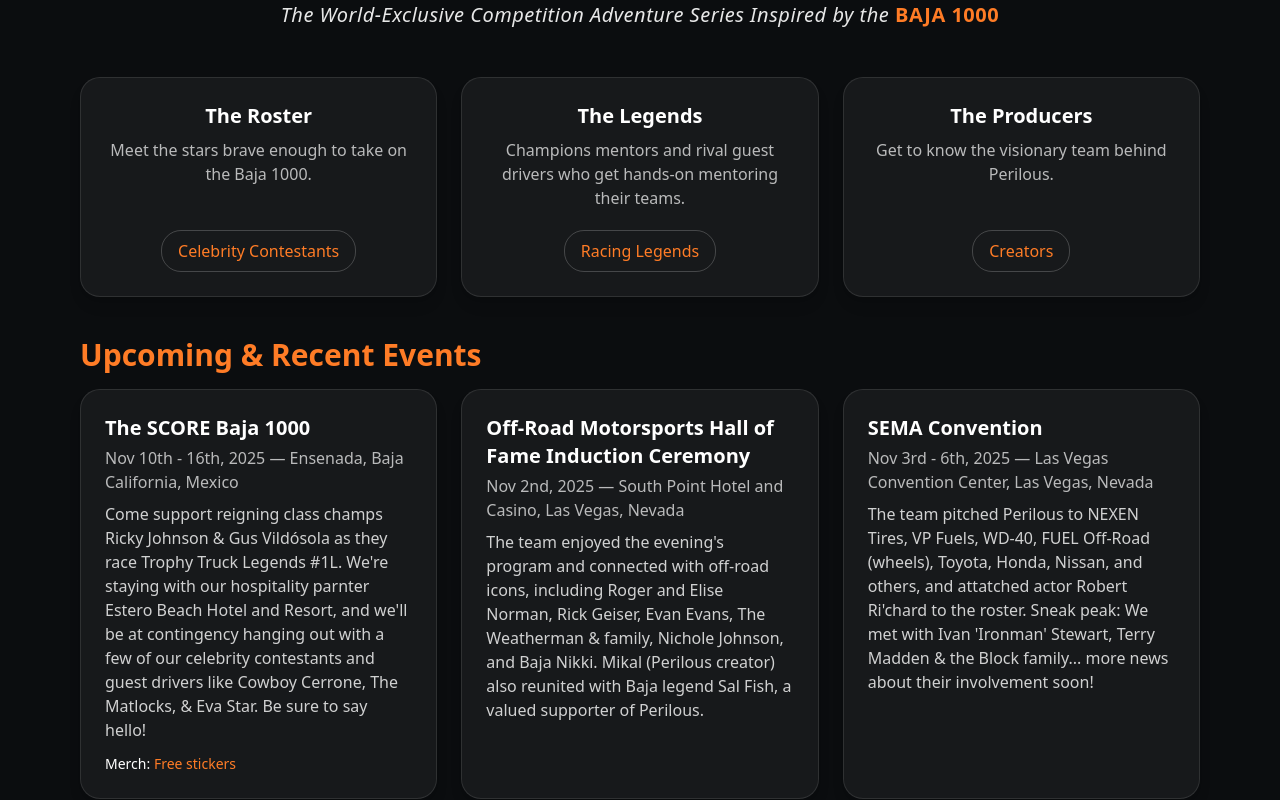
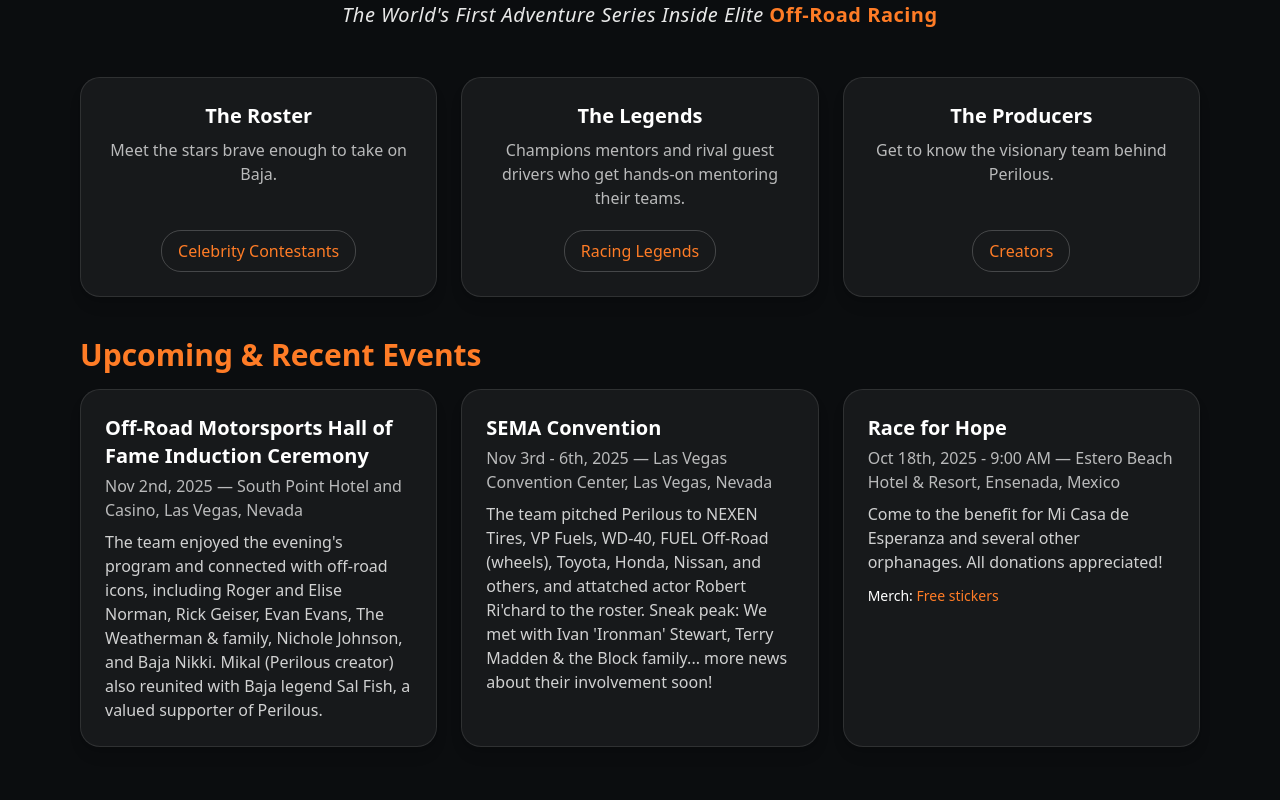
Before and after one commit to lkartvedt/LizardKingz, a Next.js app: page / in a window 1280 px wide. Shown: the part 820-1620 px from the top of the page. Built offline with nearby package versions, Linux system fonts and the light colour scheme.

Commit message:
SCORE removal changes

```diff
--- a/app/page.tsx
+++ b/app/page.tsx
@@ -80,7 +80,7 @@
           <video
             ref={videoRef}
             className="w-full h-full object-cover rounded-2xl"
-            src="https://hb6ybfjjgf6kkdcu.public.blob.vercel-storage.com/Teaser/perilous_trailer_v4.mov"
+            src="https://hb6ybfjjgf6kkdcu.public.blob.vercel-storage.com/Teaser/perilous_trailer_v5.mov"
             autoPlay
             muted={muted}          // controlled: we try sound-on first, fallback sets this true
             playsInline
@@ -146,8 +146,8 @@
       {/* Tagline */}
       <div className="text-center mt-4">
         <p className="text-lg md:text-xl text-white/90 italic tracking-wide">
-          The World-Exclusive Competition Adventure Series Inspired by the{' '}
-          <span className="text-brand font-semibold not-italic">BAJA&nbsp;1000</span>
+          The World's First Adventure Series Inside Elite{' '}
+          <span className="text-brand font-semibold not-italic">Off-Road&nbsp;Racing</span>
         </p>
       </div>
 
--- a/app/perilous/page.tsx
+++ b/app/perilous/page.tsx
@@ -36,9 +36,9 @@
         <div className="flex-1">
           <p className="text-white/100 max-w-2xl mt-2">
             <b>
-              Twelve celebrities compete to race in the world-famous SCORE BAJA 1000.
+              Twelve celebrities train to compete in the world's most famous off-road race.
               The final episode is a historic television first when they face off against each
-              other and the best in the business, at its most iconic race.
+              other and the best in the business, at its most iconic event.
             </b>
           </p>
           <p className="text-white/80 max-w-2xl mt-2">
@@ -67,15 +67,15 @@
               <h2 className="text-2xl font-semibold text-white/90 tracking-wide">Hosted By</h2>
               <h3 className="text-xl font-semibold text-white mt-1">Rat Sult</h3>
               <p className="text-white/70 mt-2 max-w-none">
-                Veteran off-road announcer, X Games gold medalist, Trophy Truck racer, and SCORE
-                personality, Rat Sult brings the heart of the desert to each episode guiding viewers
+                Veteran off-road announcer and X Games gold medalist, Rat Sult,
+                brings the heart of the desert to each episode guiding viewers
                 through the grit, speed, and spirit of <i>Perilous</i>.
               </p>
             </div>
 
             <Image
-              src="https://hb6ybfjjgf6kkdcu.public.blob.vercel-storage.com/Headshots/Talent/rat_sult_v2.png"
-              alt="Rat Sult"
+              src="https://hb6ybfjjgf6kkdcu.public.blob.vercel-storage.com/Headshots/Talent/rat_sult_v3.png"
+              alt="Rat Sult's headshot"
               width={200}
               height={200}
               className="rounded-full border border-white/20 shadow-lg flex-shrink-0"
--- a/data/events.json
+++ b/data/events.json
@@ -1,11 +1,4 @@
 [
-  {
-    "title": "The SCORE Baja 1000",
-    "date": "Nov 10th - 16th, 2025",
-    "location": "Ensenada, Baja California, Mexico",
-    "details": "Come support reigning class champs Ricky Johnson & Gus Vildósola as they race Trophy Truck Legends #1L. We're staying with our hospitality parnter Estero Beach Hotel and Resort, and we'll be at contingency hanging out with a few of our celebrity contestants and guest drivers like Cowboy Cerrone, The Matlocks, & Eva Star. Be sure to say hello!",
-    "merch": "Free stickers"
-  },
   {
     "title": "Off-Road Motorsports Hall of Fame Induction Ceremony",
     "date": "Nov 2nd, 2025",
--- a/data/navCards.ts
+++ b/data/navCards.ts
@@ -10,7 +10,7 @@
     title: 'Celebrity Contestants',
     href: '/celebrity-contestants',
     blurb: 'The Roster',
-    description: 'Meet the stars brave enough to take on the Baja 1000.',
+    description: 'Meet the stars brave enough to take on Baja.',
   },
   {
     title: 'Racing Legends',
--- a/data/talent.json
+++ b/data/talent.json
@@ -2,7 +2,7 @@
   {
     "name": "Curt LeDuc",
     "title": "Mentor",
-    "bio": "LeDuc is a SCORE racing veteran and Off-Road Motorsports Hall of Fame inductee who turned a 1970s Jeep-fab shop into a three decade racing career. From early wins in 4x4 Cherokees to a breakthrough SCORE Baja 500 victory and the 1997 Trophy Truck championship, LeDuc brings hard earned speed, grit, and fabrication know-how to Perilous.",
+    "bio": "Leduc is an off-road racing legend and Off-Road Hall of Fame inductee who turned a 1970s Jeep-fab shop into a three decade racing career. From early wins in 4x4 Cherokees to a breakthrough SCORE Baja 500 victory and the 1997 Trophy Truck championship, LeDuc brings hard earned speed, grit, and fabrication know-how to Perilous.",
     "image": "https://hb6ybfjjgf6kkdcu.public.blob.vercel-storage.com/Headshots/Talent/curt_leduc.png"
   },
   {
@@ -14,7 +14,7 @@
   {
     "name": "Mark Post",
     "title": "Mentor",
-    "bio": "Las Vegas racing veteran and SCORE standout Mark Post has conquered the desert’s toughest courses, including an overall win at the 2007 SCORE Baja 1000. Known for precision and endurance, he’s earned multiple podiums at the Baja 500 and 1000, bringing deep tactical insight and desert discipline to Perilous as a mentor.",
+    "bio": "Las Vegas racing veteran and infamous Baja standout Mark Post has conquered the desert’s toughest courses, including an overall win at the 2007 SCORE Baja 1000. Known for precision and endurance, he’s earned multiple podiums at the Baja 500 and 1000, bringing deep tactical insight and desert discipline to Perilous as a mentor.",
     "image": "https://hb6ybfjjgf6kkdcu.public.blob.vercel-storage.com/Headshots/Talent/mark_post.png"
   },
   {
@@ -32,7 +32,7 @@
   {
     "name": "Kristen Matlock",
     "title": "Guest Driver",
-    "bio": "A trailblazer in desert racing, this California competitor has dominated the Pro UTV Normally Aspirated division. Matlock won the class championship in the legendary SCORE Baja 1000, following multiple class titles and podiums at the Baja 500. Her Overall UTV Category victory serves as a testament to her skill in navigating Baja's unforgiving terrain.",
+    "bio": "A trailblazer in desert racing, this California competitor has dominated the Pro UTV Normally Aspirated division. Matlock won the class championship in the SCORE Baja 1000, following multiple class titles and podiums at the Baja 500. Her Overall UTV Category victory serves as a testament to her skill in navigating Baja's unforgiving terrain.",
     "image": "https://hb6ybfjjgf6kkdcu.public.blob.vercel-storage.com/Headshots/Talent/kristen_matlock.png"
   }
 ]
```
Also changed, not shown: data/NOT_LIVE.json (renamed from data/NOT_LIVE_contestants.json, +12 -2 lines).
